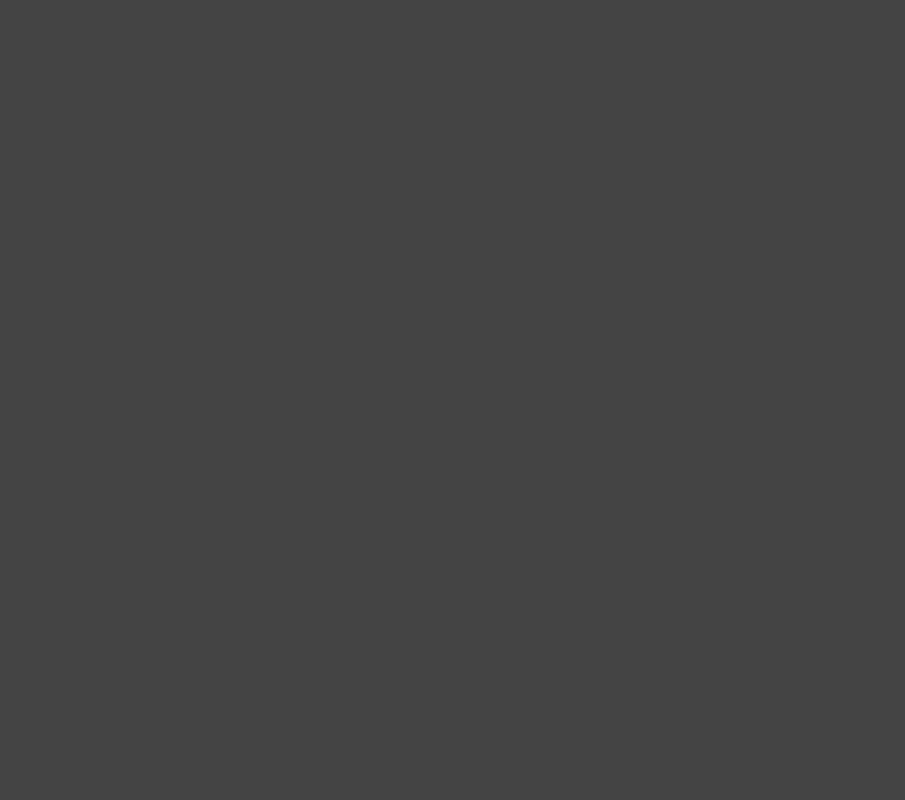
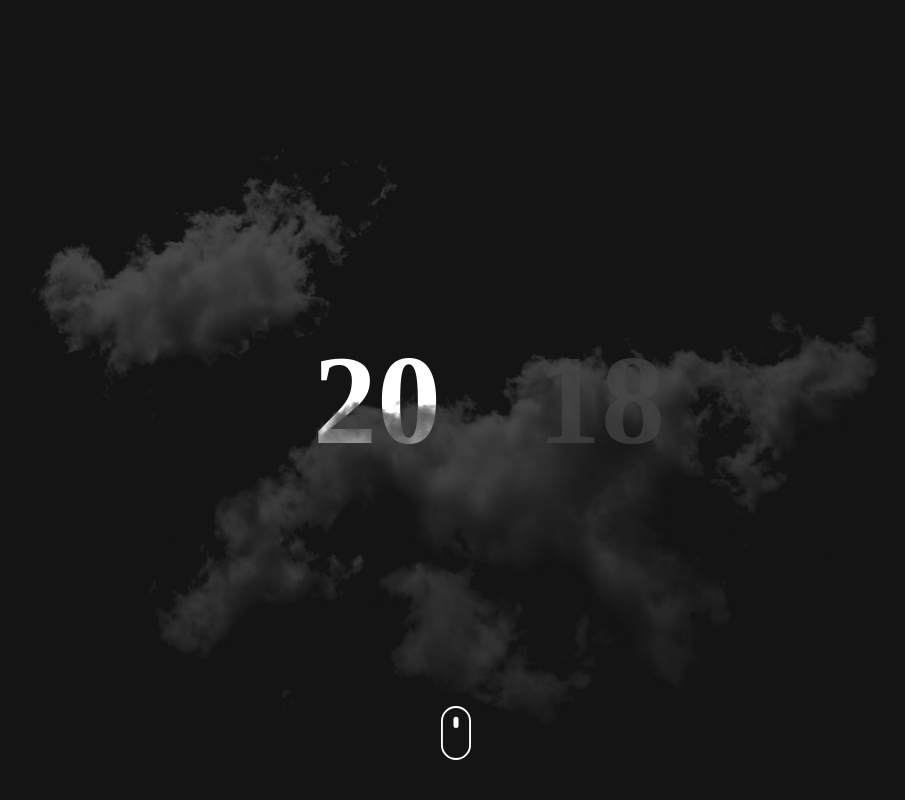
Before and after one commit to geraldy1st/Parallax2019, a website: page dist/index.html in a window 1280 px wide. Shown: the top 800 px of the page, without its empty margins (199-1104 px from the left). Drawn offline with Linux system fonts and the light colour scheme.

Commit message:
css done

```diff
--- a/scss/main.scss
+++ b/scss/main.scss
@@ -1,4 +1,58 @@
-$primary-color: #444;
+$primary-color: #141414;
+html,
 body {
   background-color: $primary-color;
+  height: 100%;
+  font-family: "Roboto Mono";
+  margin: 0;
 }
+.cloud,
+.cloud2 {
+  position: absolute;
+  z-index: 3;
+  bottom: 0;
+  width: 100%;
+}
+.cloud2 {
+  bottom: -100%;
+}
+.container {
+  margin: auto;
+  height: 100%;
+  display: flex;
+  justify-content: center;
+  align-items: center;
+  // to select the second div with the class of container
+  &:nth-of-type(2) {
+    background: #0083fd;
+  }
+  span {
+    font-size: 8em;
+    font-weight: bold;
+  }
+  span.twenty,
+  span.third {
+    color: #fff;
+    z-index: 2;
+  }
+  span.twenty {
+    position: fixed;
+    text-align: center;
+    margin-left: -10%;
+  }
+  span.secondary {
+    color: rgba(255, 255, 255, 0.15);
+    text-align: center;
+    margin-left: 25%;
+  }
+  span.third {
+    color: #fff;
+  }
+}
+#scroll {
+  position: fixed;
+  bottom: 40px;
+  width: 30px;
+  left: 50%;
+  z-index: 2;
+}
```
Also changed, not shown: dist/css/main.css, dist/img/cloud.png (added), dist/img/cloud2.png (added), dist/img/scroll.svg (added), dist/index.html.
